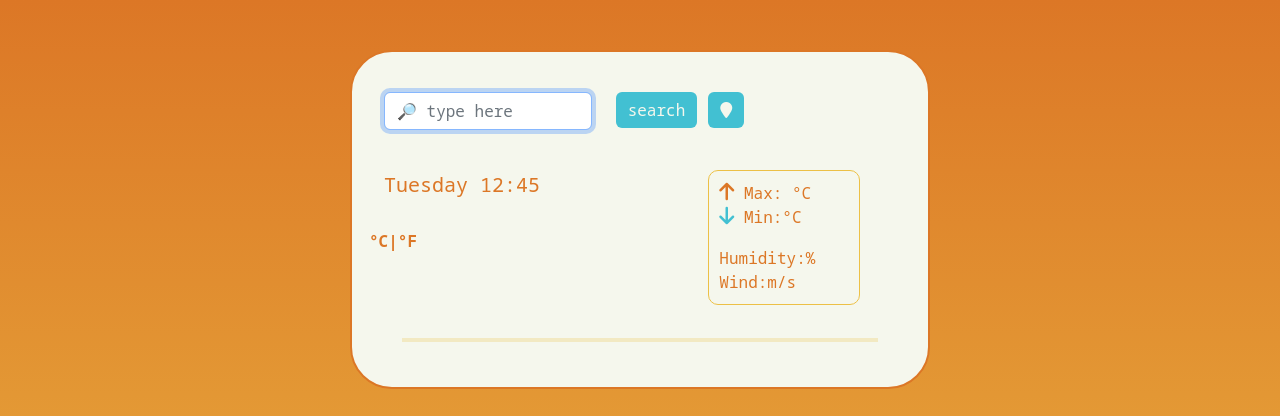
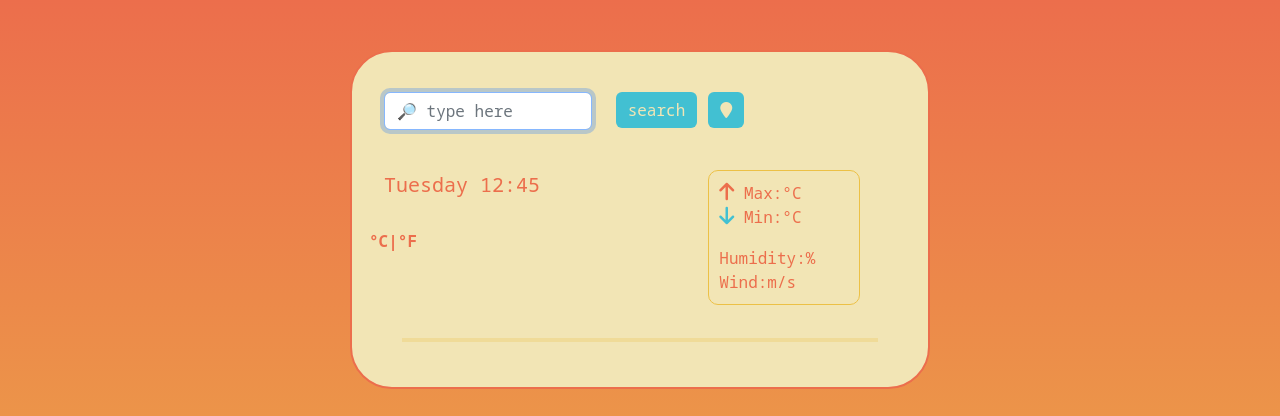
Before and after one commit to L-IZ1/my-weather-app, a plain HTML site: page index.html in a window 1280 px wide. Shown: the top 416 px of the page. Drawn offline with nearby package versions, Linux system fonts and the light colour scheme; no server answers; a web font is replaced by a local one.

Commit message:
changed background color

```diff
--- a/style.css
+++ b/style.css
@@ -4,13 +4,13 @@ body {
     padding: 0;
     font-family: "Noto Sans Mono", monospace;
     height: 100vh;
-    background: #dc7726 no-repeat center center fixed;
+    background: #ec6e4c no-repeat center center fixed;
     background-size: 100% 100%;
-    background: -webkit-linear-gradient(top, #dc7726, #ecc046);
-    background: -moz-linear-gradient(top, #dc7726, #ecc046);
-    background: -ms-linear-gradient(top, #dc7726, #ecc046);
-    background: -o-linear-gradient(top, #dc7726, #ecc046);
-    background: linear-gradient(to bottom, #dc7726, #ecc046);
+    background: -webkit-linear-gradient(top, #ec6e4c, #ecc046);
+    background: -moz-linear-gradient(top, #ec6e4c, #ecc046);
+    background: -ms-linear-gradient(top, #ec6e4c, #ecc046);
+    background: -o-linear-gradient(top, #ec6e4c, #ecc046);
+    background: linear-gradient(to bottom, #ec6e4c, #ecc046);
 }
 
 ul {
@@ -21,7 +21,7 @@ ul {
 li {
     list-style: none;
     text-transform: capitalize;
-    color: #dc7726;
+    color: #ec6e4c;
     text-align: left;
     padding: 0;
     margin: 0;
@@ -41,9 +41,9 @@ hr {
 
 .app-container {
     margin: 15px 10px;
-    border: 2px solid #dc7726;
+    border: 2px solid #ec6e4c;
     border-radius: 42px;
-    background: #f5f7ed
+    background: #f2e5b5;
 }
 
 .container-search-weather {
@@ -59,7 +59,7 @@ hr {
 .btn {
     background-color: #42c0d2;
     border: #42c0d2;
-    color: #f5f7ed;
+    color: #f2e5b5;
 }
 
 .container-live {
@@ -69,7 +69,7 @@ hr {
 
 .icon-live-weather {
     margin: 0 auto;
-    color: #dc7726;
+    color: #ec6e4c;
 }
 
 .icon-live {
@@ -94,7 +94,7 @@ hr {
 .float-left {
     margin-top: 0;
     font-size: 55px;
-    color: #dc7726;
+    color: #ec6e4c;
 }
 
 .weather-description-live {
@@ -106,12 +106,12 @@ hr {
 }
 .unites {
     cursor: default;
-    color: #dc7726;
+    color: #ec6e4c;
 }
 
 .unites:hover {
     text-decoration: none;
-    color: #dc7726;
+    color: #ec6e4c;
 }
 .unit {
     position: relative;
@@ -119,11 +119,11 @@ hr {
     right: 15px;
     font-size: medium;
     font-weight: bold;
-    color: #dc7726;
+    color: #ec6e4c;
 }
 
 .card-text {
-    color: #dc7726;
+    color: #ec6e4c;
     text-align: left;
     border: 1px solid #ecc046;
     border-radius: 10px;
@@ -132,7 +132,7 @@ hr {
 }
 
 .max {
-    color: #dc7726;
+    color: #ec6e4c;
     font-size: 20px;
 }
 
@@ -143,46 +143,48 @@ hr {
 }
 
 .container-forecast {
-    color: #dc7726;
+    color: #ec6e4c;
     text-align: center;
     display: block;
     width: 100%;
 }
 
 .sunshine-monday {
-    color: #dc7726;
+    color: #ec6e4c;
     font-size: 40px;
-    border: #dc7726;
+    border: #ec6e4c;
     padding: 15px 5px;
 }
 
 .forecast-text {
-    color: #dc7726;
+    color: #ec6e4c;
     padding: 5px;
 }
 .forecast-temperature{
-    color: #dc7726;
+    color: #ec6e4c;
         padding: 5px;
 }
 
 .madebyme {
     text-align: center;
-    color: #dc7726;
+    color: #ec6e4c;
     width: 90%;
     margin-top: 30px;
     font-size: 16px;
 }
 
 .units{
-    color: #dc7726;
+    color: #ec6e4c;
 }
 
 
 a:link {
-    color: #dc7726;
+    color: #ec6e4c;
     text-decoration: none;
 }
+.unit a:hover {
 
+}
 /* a:hover {
     color: #42c0d2;
     cursor: pointer;
```
Also changed, not shown: index.html (+1 -2 lines).
